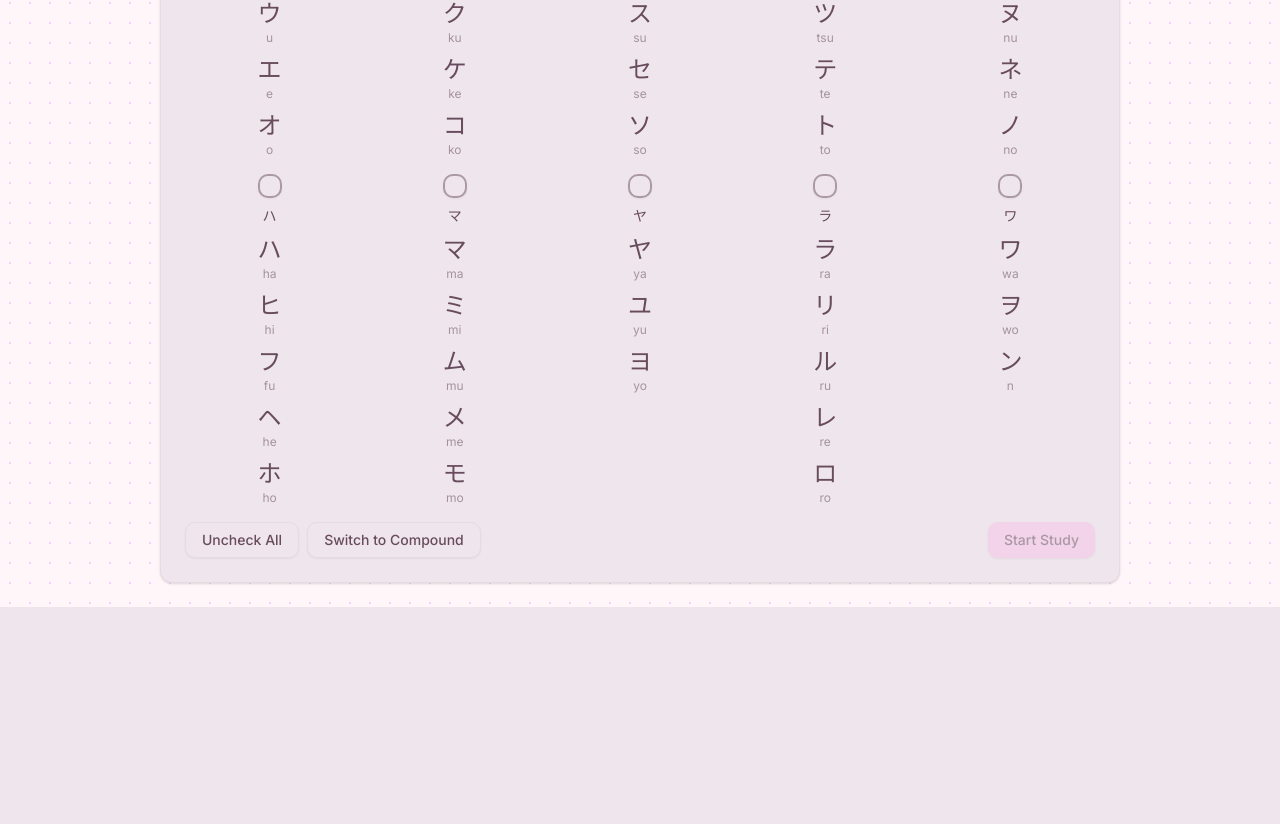
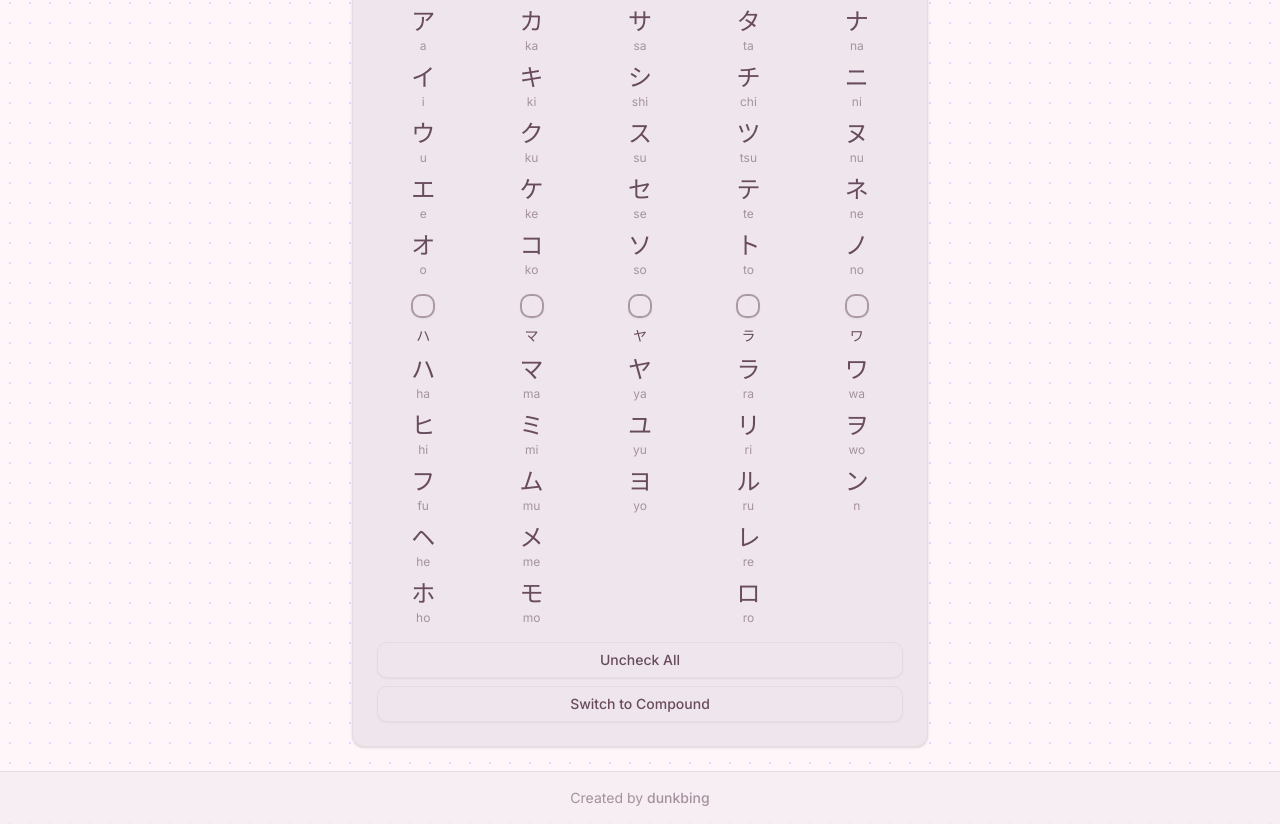
Before and after one commit to dunkbing/kanaji, a Next.js app: page /en/kana in a window 1280 px wide. Shown: the part 1387-2211 px from the top of the page. Before the commit the page ends 1994 px from the top, so only its background shows below. Built offline with nearby package versions, Linux system fonts and the light colour scheme.

Commit message:
add footer, update layout.

```diff
--- a/next.config.ts
+++ b/next.config.ts
@@ -1,7 +1,6 @@
 import type { NextConfig } from "next";
 
 const nextConfig: NextConfig = {
-  /* config options here */
   output: "export",
 };
 
--- a/src/app/[lang]/kana/page.tsx
+++ b/src/app/[lang]/kana/page.tsx
@@ -14,12 +14,16 @@ export async function generateMetadata({
   return generatePageMetadata(lang, "Kana");
 }
 
-export default async function KanaPage({ params }: { params: Promise<{ lang: string }> }) {
+export default async function KanaPage({
+  params,
+}: {
+  params: Promise<{ lang: string }>;
+}) {
   const { lang } = await params;
   const t = translations[lang];
 
   return (
-    <div className="container max-w-screen-lg mx-auto py-6 space-y-6">
+    <div className="container max-w-screen-sm mx-auto py-6 space-y-6">
       <Card className="bg-card/50 backdrop-blur">
         <CardHeader>
           <CardTitle className="text-lg">{t.howToStudy}</CardTitle>
--- /dev/null
+++ b/src/components/footer.tsx
@@ -0,0 +1,19 @@
+export default function Footer() {
+  return (
+    <footer className="w-full bg-card/50 backdrop-blur supports-[backdrop-filter]:bg-card/50 border-t p-4">
+      <div className="container max-w-screen-lg mx-auto text-center text-sm text-muted-foreground">
+        <p>
+          Created by{' '}
+          <a
+            href="https://db99.dev"
+            target="_blank"
+            rel="noopener noreferrer"
+            className="font-medium hover:text-primary transition-colors"
+          >
+            dunkbing
+          </a>
+        </p>
+      </div>
+    </footer>
+  );
+}
--- a/src/components/kana-grid.tsx
+++ b/src/components/kana-grid.tsx
@@ -90,11 +90,18 @@ export function KanaGrid({ type, data }: KanaGridProps) {
 
   return (
     <Card className="w-full">
-      <CardHeader>
+      <CardHeader className="flex flex-row justify-between items-center">
         <CardTitle>{t[type]}</CardTitle>
+        <Button
+          onClick={handleStudy}
+          disabled={selectedColumns.length === 0}
+          className="w-auto"
+        >
+          {t.startStudy}
+        </Button>
       </CardHeader>
       <CardContent>
-        <div className="grid grid-cols-5 gap-4 mb-4">
+        <div className="grid grid-cols-5 gap-2 md:gap-4 mb-4">
           {currentColumns.map((column, columnIndex) => (
             <div key={column.name} className="flex flex-col items-center">
               <Checkbox
@@ -122,29 +129,16 @@ export function KanaGrid({ type, data }: KanaGridProps) {
             </div>
           ))}
         </div>
-        <div className="flex flex-col sm:flex-row gap-2 sm:justify-between mt-4">
-          <div className="flex gap-2 w-full sm:w-auto">
-            <Button
-              variant="outline"
-              onClick={handleUncheckAll}
-              className="flex-1 sm:flex-none"
-            >
-              {t.uncheckAll}
-            </Button>
-            <Button
-              variant="outline"
-              onClick={toggleCompound}
-              className="flex-1 sm:flex-none"
-            >
-              {showCompound ? t.switchToSingle : t.switchToCompound}
-            </Button>
-          </div>
+        <div className="flex flex-col gap-2">
           <Button
-            onClick={handleStudy}
-            disabled={selectedColumns.length === 0}
-            className="w-full sm:w-auto"
+            variant="outline"
+            onClick={handleUncheckAll}
+            className="w-full"
           >
-            {t.startStudy}
+            {t.uncheckAll}
+          </Button>
+          <Button variant="outline" onClick={toggleCompound} className="w-full">
+            {showCompound ? t.switchToSingle : t.switchToCompound}
           </Button>
         </div>
       </CardContent>
--- a/src/components/mobile-layout.tsx
+++ b/src/components/mobile-layout.tsx
@@ -1,13 +1,14 @@
-"use client"
+"use client";
 
-import React from 'react';
-import Link from 'next/link';
-import { usePathname } from 'next/navigation';
-import { cn } from '@/lib/utils';
-import { Home, Book, GraduationCap } from 'lucide-react';
-import { Button } from './ui/button';
-import { useLanguage } from '@/contexts/language-context';
-import translations from '@/translations';
+import React from "react";
+import Link from "next/link";
+import { usePathname } from "next/navigation";
+import { cn } from "@/lib/utils";
+import { Home, Book, GraduationCap } from "lucide-react";
+import { Button } from "./ui/button";
+import { useLanguage } from "@/contexts/language-context";
+import translations from "@/translations";
+import Footer from "./footer";
 
 type Tab = {
   name: string;
@@ -40,11 +41,11 @@ const TabContent = ({ className, tabs, pathname }: TabContentProps) => {
             key={tab.href}
             href={`/${lang}${tab.href}`}
             className={cn(
-              'flex flex-col items-center gap-1 p-2 rounded-lg transition-colors',
-              'md:px-4 md:py-2 md:flex-row md:gap-2',
+              "flex flex-col items-center gap-1 p-2 rounded-lg transition-colors",
+              "md:px-4 md:py-2 md:flex-row md:gap-2",
               isActive
-                ? 'text-primary-foreground bg-primary'
-                : 'text-muted-foreground hover:text-primary hover:bg-primary/10'
+                ? "text-primary-foreground bg-primary"
+                : "text-muted-foreground hover:text-primary hover:bg-primary/10",
             )}
           >
             <Icon className="h-5 w-5" />
@@ -61,20 +62,24 @@ const MobileLayout = ({ children }: MobileLayoutProps) => {
   const { lang, setLang } = useLanguage();
 
   const tabs: Tab[] = [
-    { name: 'intro', href: '/', icon: Home },
-    { name: 'kana', href: '/kana', icon: Book },
-    { name: 'study', href: '/study', icon: GraduationCap }
+    { name: "intro", href: "/", icon: Home },
+    { name: "kana", href: "/kana", icon: Book },
+    { name: "study", href: "/study", icon: GraduationCap },
   ];
 
-  const alternativeLang = lang === 'en' ? 'vi' : 'en';
-  const langLabel = lang === 'en' ? 'Tiếng Việt' : 'English';
+  const alternativeLang = lang === "en" ? "vi" : "en";
+  const langLabel = lang === "en" ? "Tiếng Việt" : "English";
 
   return (
     <div className="min-h-screen flex flex-col bg-background japanese-pattern">
       {/* Desktop Navigation */}
       <nav className="hidden md:flex h-16 border-b bg-card/50 backdrop-blur supports-[backdrop-filter]:bg-card/50">
         <div className="container max-w-screen-lg mx-auto px-4 flex items-center justify-between">
-          <TabContent className="justify-start gap-4" tabs={tabs} pathname={pathname} />
+          <TabContent
+            className="justify-start gap-4"
+            tabs={tabs}
+            pathname={pathname}
+          />
           <Button
             variant="outline"
             size="sm"
@@ -86,9 +91,11 @@ const MobileLayout = ({ children }: MobileLayoutProps) => {
         </div>
       </nav>
 
-      <main className="flex-1 overflow-y-auto h-[calc(100vh-4rem)] md:h-auto md:overflow-visible">
+      <main className="flex-1 overflow-y-auto h-[calc(100vh-8rem)] md:h-auto md:overflow-visible">
         {children}
       </main>
+
+      <Footer />
 
       {/* Mobile Navigation */}
       <nav className="fixed bottom-0 left-0 right-0 bg-card/50 backdrop-blur supports-[backdrop-filter]:bg-card/50 border-t md:hidden z-50 h-16">
```
Lines whose indentation alone changed are shown as unchanged.
